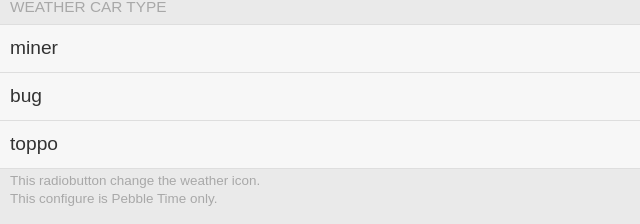
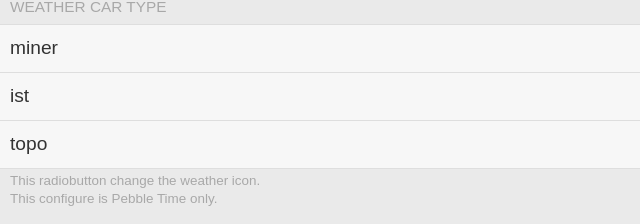
Before and after one commit to tamaishi/VintageCarTime, a plain HTML site: page setting1_01.html in a window 1280 px wide. Shown: the part 346-570 px from the top of the page, 0-640 px from the left. Drawn offline with Linux system fonts and the light colour scheme.

Commit message:
Update setting1_01.html

```diff
--- a/setting1_01.html
+++ b/setting1_01.html
@@ -52,11 +52,11 @@
                 <input id='miner' type='radio' name='car-type' value='0' class='item-radio' checked>
             </label>
             <label class='item'>
-                bug
+                ist
                 <input id='bug' type='radio' name='car-type' value='1' class='item-radio'>
             </label>
             <label class='item'>
-                toppo
+                topo
                 <input id='toppo' type='radio' name='car-type' value='2' class='item-radio'>
             </label>
         </div>
```
